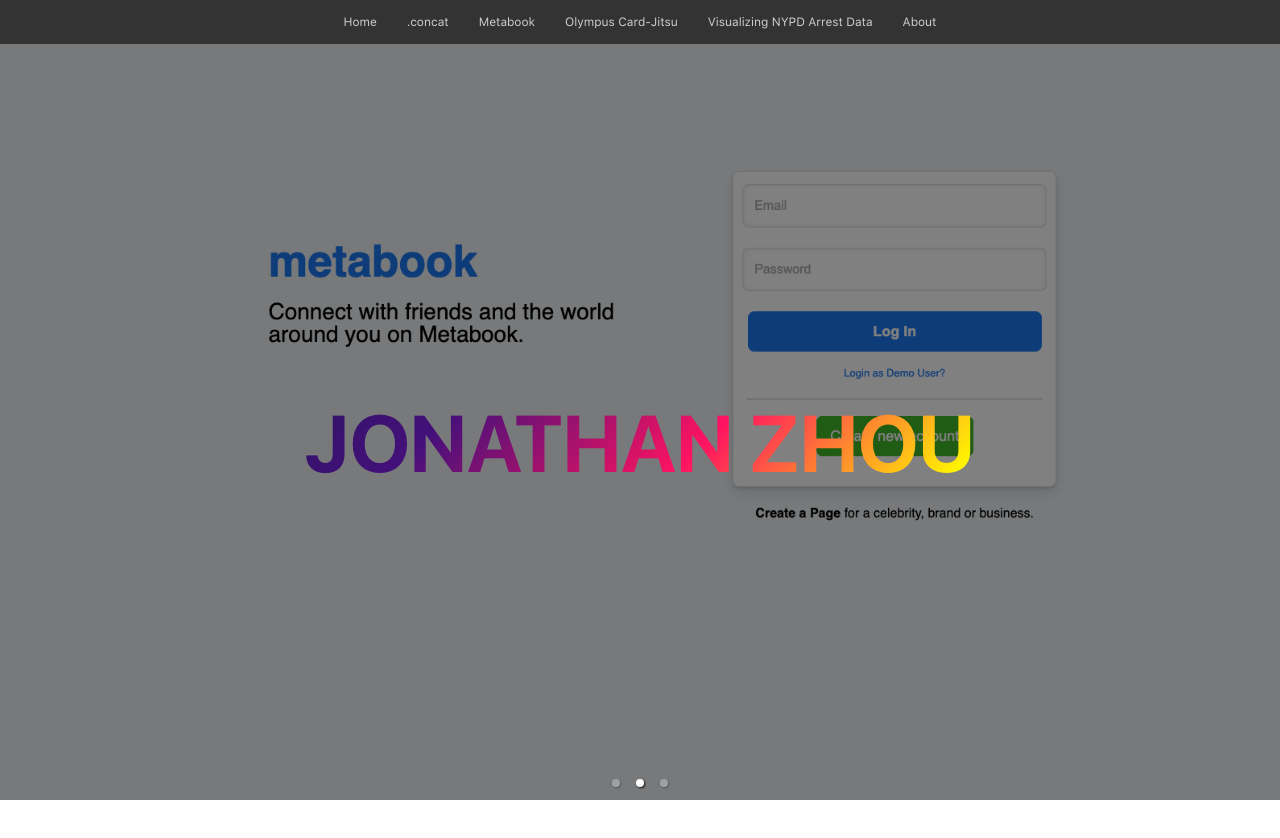
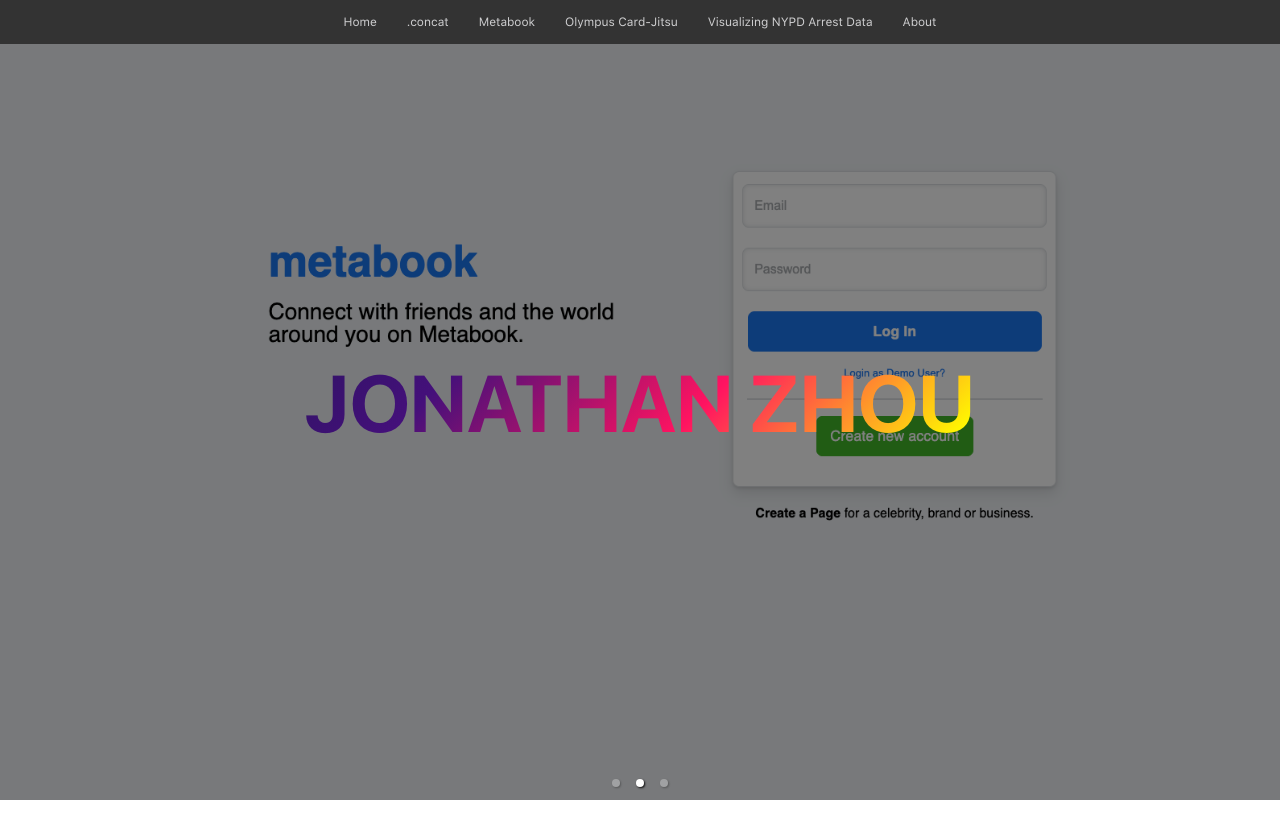
Before and after one commit to jzhou45/jzhou45.github.io, a React (Create React App) app: page / in a window 1280 px wide. Shown: the top 838 px of the page. Built offline with nearby package versions, Linux system fonts and the light colour scheme; grey boxes are pictures that could not be loaded.

Commit message:
fix name height

```diff
--- a/package.json
+++ b/package.json
@@ -1,6 +1,7 @@
 {
   "name": "jzhou45",
   "version": "0.1.0",
+  "homepage": "https://jzhou45.github.io/",
   "private": true,
   "dependencies": {
     "@testing-library/jest-dom": "^5.16.5",
--- a/src/stylesheets/home.css
+++ b/src/stylesheets/home.css
@@ -19,7 +19,8 @@
     position: absolute;
     z-index: 2;
     left: calc(50vw - 335px);
-    top: calc(50vh - 40px);
+    top: calc(50vh - 80px);
+
     width: 670;
     height: 80px;
     color: white;
```
